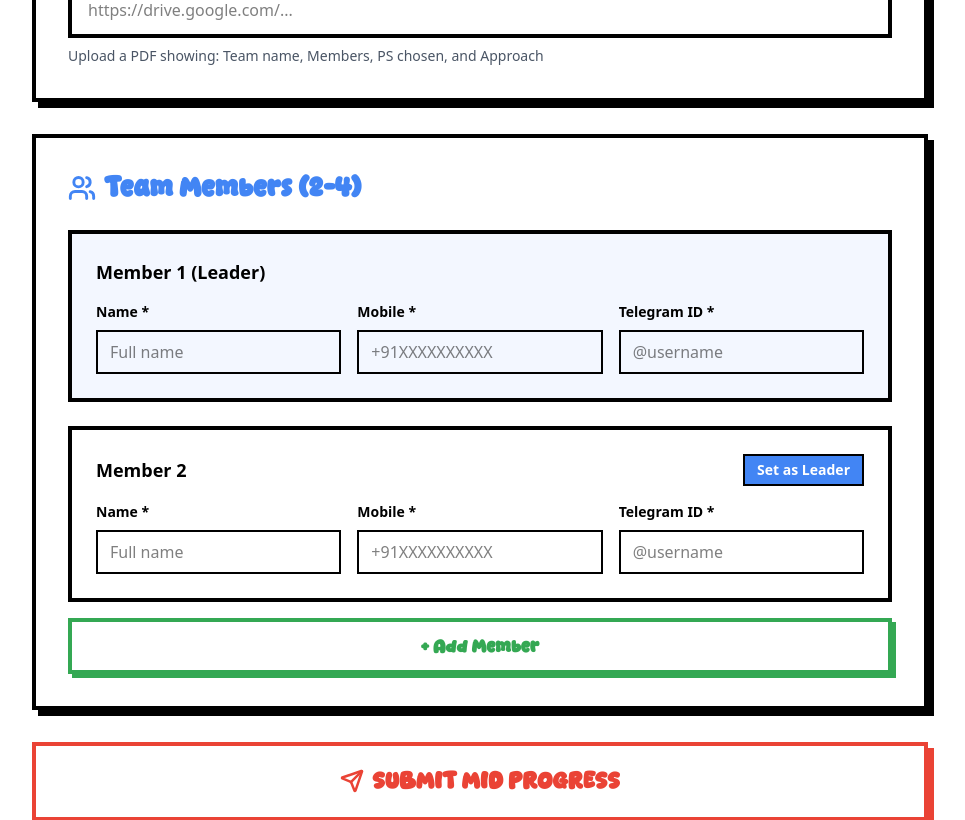
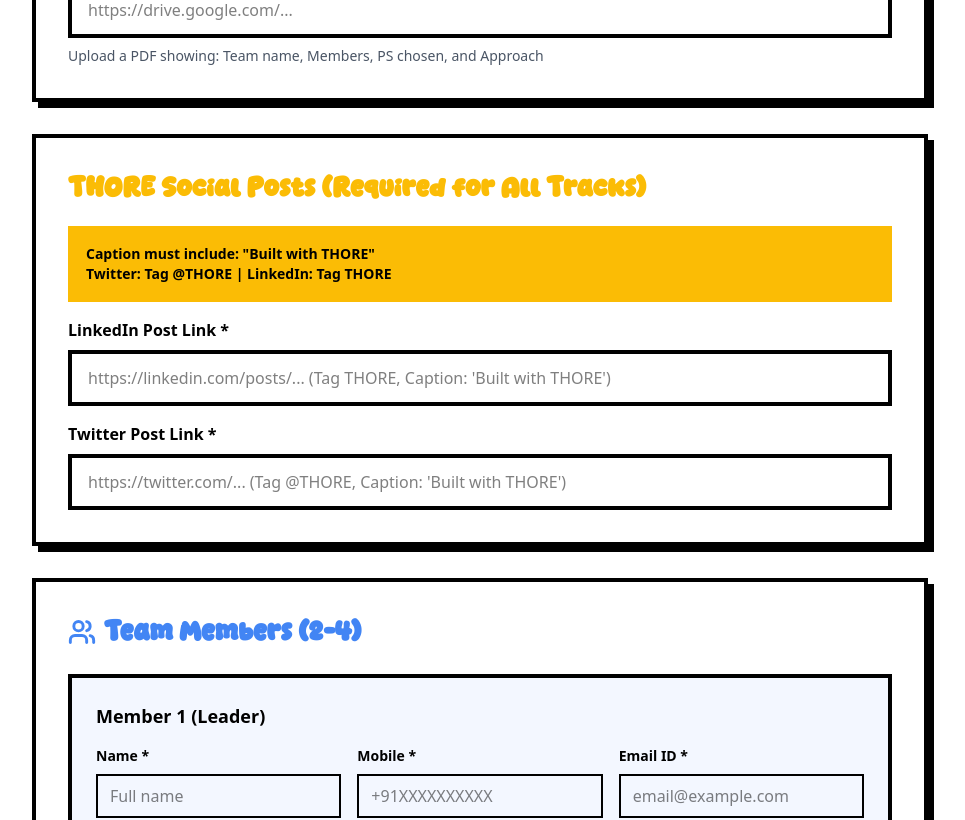
Before and after one commit to Vansh-Pandey/Krackhack, a React (Vite) app: page /mid-submission in a window 1280 px wide. Shown: the part 760-1580 px from the top of the page, without its empty margins (160-1125 px from the left). Built offline with nearby package versions, Linux system fonts and the light colour scheme.

Commit message:
minor changes in mid sub

```diff
--- a/src/pages/Admin.jsx
+++ b/src/pages/Admin.jsx
@@ -15,7 +15,7 @@ const Admin = () => {
 
   // Replace with your actual password
   const CORRECT_PASSWORD = "jokhayeburger"
-  const SCRIPT_URL = "https://script.google.com/macros/s/AKfycbxYVWMs_CbfrD-BGDq28uDNKS1Mno3vNwfa_R84rvQM0IcBhsVxnCWZrQiaKVN-VVBW/exec"
+  const SCRIPT_URL = "https://script.google.com/macros/s/AKfycbwMMkAjqkfkHg6rdt-WEqUZFJlWSV5wrevTkcIxBDUYdPmqLO6xAQ0hr9acrQCsEW_H/exec"
 
   useEffect(() => {
     if (isAuthenticated) {
@@ -100,7 +100,7 @@ const Admin = () => {
     if (activeTab === "mid") {
       csv = "Team Name,Domain,PDF Link,LinkedIn,Twitter,Smolify LinkedIn,Smolify Twitter,THORE LinkedIn,THORE Twitter,Members,Pizza Given,Timestamp\n"
       submissions.forEach(sub => {
-        const members = sub.members?.map(m => `${m.name} (${m.mobile}, ${m.telegram})`).join("; ") || ""
+        const members = sub.members?.map(m => `${m.name} (${m.mobile}, ${m.email})`).join("; ") || ""
         csv += `"${sub.teamName}","${sub.domain}","${sub.pdfLink}","${sub.linkedinPost}","${sub.twitterPost}","${sub.smolifyLinkedin}","${sub.smolifyTwitter}","${sub.thoreLinkedin}","${sub.thoreTwitter}","${members}","${sub.pizzaGiven}","${sub.timestamp}"\n`
       })
     } else {
@@ -403,7 +403,7 @@ const Admin = () => {
                 <div className="flex flex-col sm:flex-row sm:items-start sm:justify-between gap-3 mb-4">
                   <div className="flex-1">
                     <h3
-                      className="text-xl sm:text-2xl font-bold mb-2 break-words"
+                      className="text-xl sm:text-2xl font-bold mb-2 wrap-break-word"
                       style={{ fontFamily: "BlueWinter" }}
                     >
                       {submission.teamName}
@@ -522,11 +522,11 @@ const Admin = () => {
                       <div className="grid grid-cols-1 sm:grid-cols-2 gap-2 sm:gap-3">
                         {submission.members?.map((member, idx) => (
                           <div key={idx} className="border-2 border-black p-2 sm:p-3 text-xs sm:text-sm">
-                            <p className="font-bold break-words">
+                            <p className="font-bold wrap-break-word">
                               {member.name} {member.isLeader && "(Leader)"}
                             </p>
                             <p className="break-all">📱 {member.mobile}</p>
-                            <p className="break-all">✈️ {member.telegram}</p>
+                            <p className="break-all">✉️ {member.email}</p>
                           </div>
                         ))}
                       </div>
@@ -628,7 +628,7 @@ const Admin = () => {
                       <div className="lg:col-span-2">
                         <p className="font-bold text-xs sm:text-sm mb-2">Domain-Specific Submissions:</p>
                         <div className="border-2 border-black p-2 sm:p-3 bg-gray-50">
-                          <pre className="text-xs overflow-auto whitespace-pre-wrap break-words">
+                          <pre className="text-xs overflow-auto whitespace-pre-wrap wrap-break-word">
                             {JSON.stringify(submission.specificLinks, null, 2)}
                           </pre>
                         </div>
--- a/src/pages/EndSubmission.jsx
+++ b/src/pages/EndSubmission.jsx
@@ -211,7 +211,7 @@ const EndSubmission = () => {
       }
 
       // Replace with your Google Apps Script Web App URL
-      const SCRIPT_URL = "https://script.google.com/macros/s/AKfycbxYVWMs_CbfrD-BGDq28uDNKS1Mno3vNwfa_R84rvQM0IcBhsVxnCWZrQiaKVN-VVBW/exec"
+      const SCRIPT_URL = "https://script.google.com/macros/s/AKfycbwMMkAjqkfkHg6rdt-WEqUZFJlWSV5wrevTkcIxBDUYdPmqLO6xAQ0hr9acrQCsEW_H/exec"
 
       const response = await fetch(SCRIPT_URL, {
         method: "POST",
--- a/src/pages/MidSubmission.jsx
+++ b/src/pages/MidSubmission.jsx
@@ -27,8 +27,8 @@ const MidSubmission = () => {
     thoreLinkedin: "",
     thoreTwitter: "",
     members: [
-      { name: "", mobile: "", telegram: "", isLeader: true },
-      { name: "", mobile: "", telegram: "", isLeader: false }
+      { name: "", mobile: "", email: "", isLeader: true },
+      { name: "", mobile: "", email: "", isLeader: false }
     ]
   })
 
@@ -81,11 +81,9 @@ const MidSubmission = () => {
       }
     }
 
-    // Check THORE links for Blockchain domain
-    if (formData.domain === "Blockchain") {
+    // Check THORE links for ALL domains
     if (!formData.thoreLinkedin.trim() || !formData.thoreTwitter.trim()) {
-        return "THORE social media posts are required for Blockchain domain"
-      }
+      return "THORE social media posts are required for all teams"
     }
 
     // Validate members
@@ -94,7 +92,7 @@ const MidSubmission = () => {
 
     for (let member of filledMembers) {
       if (!member.mobile.trim()) return `Mobile number required for ${member.name}`
-      if (!member.telegram.trim()) return `Telegram ID required for ${member.name}`
+      if (!member.email.trim()) return `Email ID required for ${member.name}`
     }
 
     const hasLeader = formData.members.some(m => m.isLeader && m.name.trim())
@@ -135,7 +133,8 @@ const MidSubmission = () => {
         pizzaGiven: "No"
       }
 
-      const SCRIPT_URL = "https://script.google.com/macros/s/AKfycbxYVWMs_CbfrD-BGDq28uDNKS1Mno3vNwfa_R84rvQM0IcBhsVxnCWZrQiaKVN-VVBW/exec"
+      // Replace with your Google Apps Script Web App URL
+      const SCRIPT_URL = "https://script.google.com/macros/s/AKfycbwMMkAjqkfkHg6rdt-WEqUZFJlWSV5wrevTkcIxBDUYdPmqLO6xAQ0hr9acrQCsEW_H/exec"
 
       const response = await fetch(SCRIPT_URL, {
         method: "POST",
@@ -148,6 +147,7 @@ const MidSubmission = () => {
 
       setSubmitSuccess(true)
 
+      // Reset form after 3 seconds
       setTimeout(() => {
         setFormData({
           teamName: "",
@@ -160,8 +160,8 @@ const MidSubmission = () => {
           thoreLinkedin: "",
           thoreTwitter: "",
           members: [
-            { name: "", mobile: "", telegram: "", isLeader: true },
-            { name: "", mobile: "", telegram: "", isLeader: false }
+            { name: "", mobile: "", email: "", isLeader: true },
+            { name: "", mobile: "", email: "", isLeader: false }
           ]
         })
         setSubmitSuccess(false)
@@ -362,14 +362,13 @@ const MidSubmission = () => {
             </div>
           )}
 
-          {/* SOCIAL MEDIA POSTS - BLOCKCHAIN */}
-          {formData.domain === "Blockchain" && (
+          {/* SOCIAL MEDIA POSTS - THORE (ALL TRACKS) */}
           <div className="bg-white border-4 border-black p-8 shadow-[6px_6px_0px_0px_rgba(0,0,0,1)]">
             <h2
               className="font-bold text-2xl mb-6 text-[#FBBC05]"
               style={{ fontFamily: "BlueWinter" }}
             >
-                THORE Social Posts (Required for Blockchain)
+              THORE Social Posts (Required for All Tracks)
             </h2>
 
             <div className="bg-[#FBBC05] bg-opacity-10 border-2 border-[#FBBC05] p-4 mb-4">
@@ -389,7 +388,7 @@ const MidSubmission = () => {
                   onChange={handleInputChange}
                   className="w-full px-4 py-3 border-4 border-black focus:outline-none focus:ring-4 focus:ring-[#FBBC05]"
                   placeholder="https://linkedin.com/posts/... (Tag THORE, Caption: 'Built with THORE')"
-                    required={formData.domain === "Blockchain"}
+                  required
                 />
               </div>
 
@@ -402,12 +401,11 @@ const MidSubmission = () => {
                   onChange={handleInputChange}
                   className="w-full px-4 py-3 border-4 border-black focus:outline-none focus:ring-4 focus:ring-[#FBBC05]"
                   placeholder="https://twitter.com/... (Tag @THORE, Caption: 'Built with THORE')"
-                    required={formData.domain === "Blockchain"}
+                  required
                 />
               </div>
             </div>
           </div>
-          )}
 
           {/* TEAM MEMBERS */}
           <div className="bg-white border-4 border-black p-8 shadow-[6px_6px_0px_0px_rgba(0,0,0,1)]">
@@ -478,13 +476,13 @@ const MidSubmission = () => {
                     </div>
 
                     <div>
-                      <label className="block font-bold mb-2 text-sm">Telegram ID *</label>
+                      <label className="block font-bold mb-2 text-sm">Email ID *</label>
                       <input
-                        type="text"
-                        value={member.telegram}
-                        onChange={(e) => handleMemberChange(index, "telegram", e.target.value)}
+                        type="email"
+                        value={member.email}
+                        onChange={(e) => handleMemberChange(index, "email", e.target.value)}
                         className="w-full px-3 py-2 border-2 border-black focus:outline-none focus:ring-2 focus:ring-[#4285F4]"
-                        placeholder="@username"
+                        placeholder="email@example.com"
                         required={index < 2}
                       />
                     </div>
```
Lines whose indentation alone changed are shown as unchanged.
